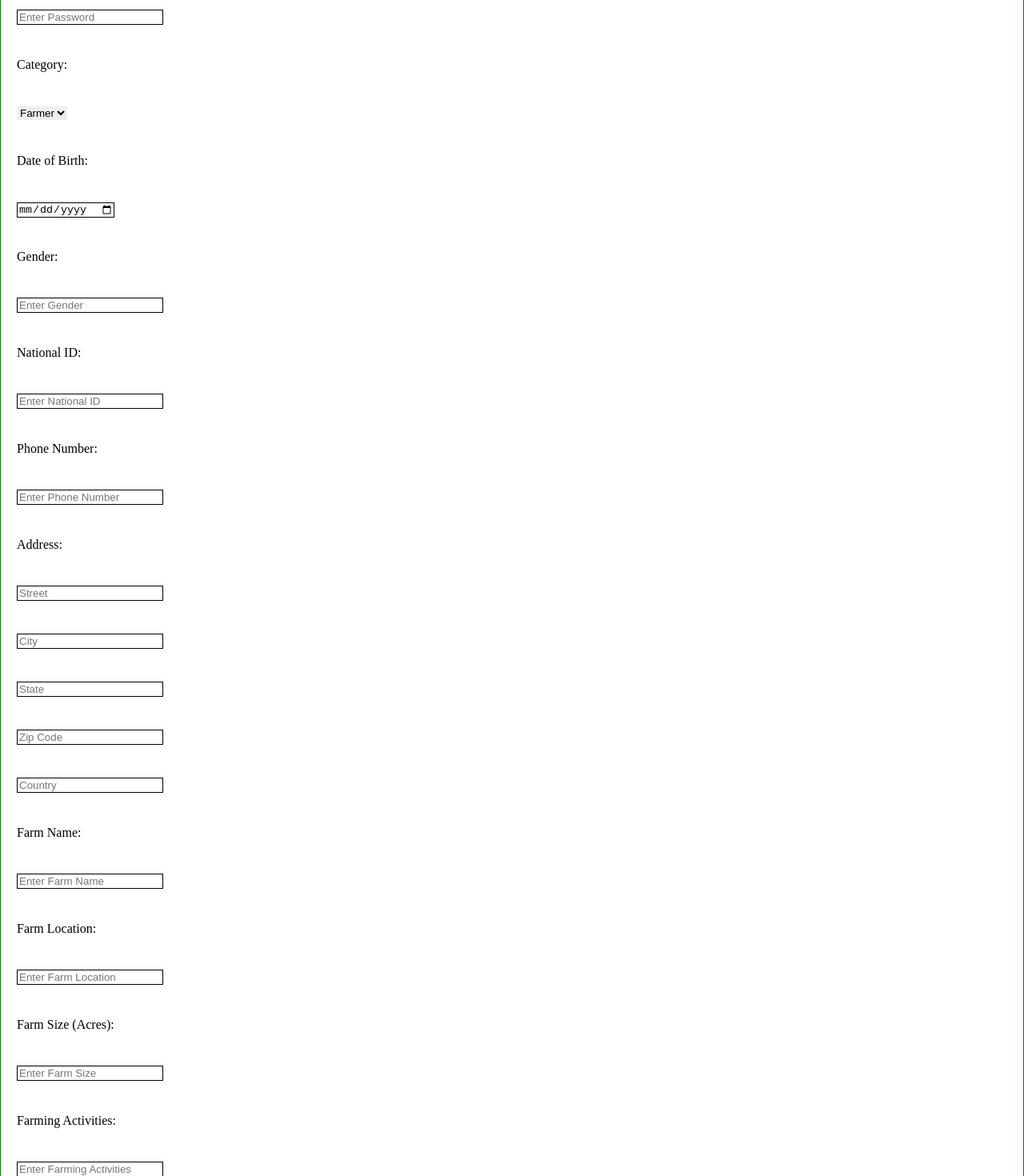
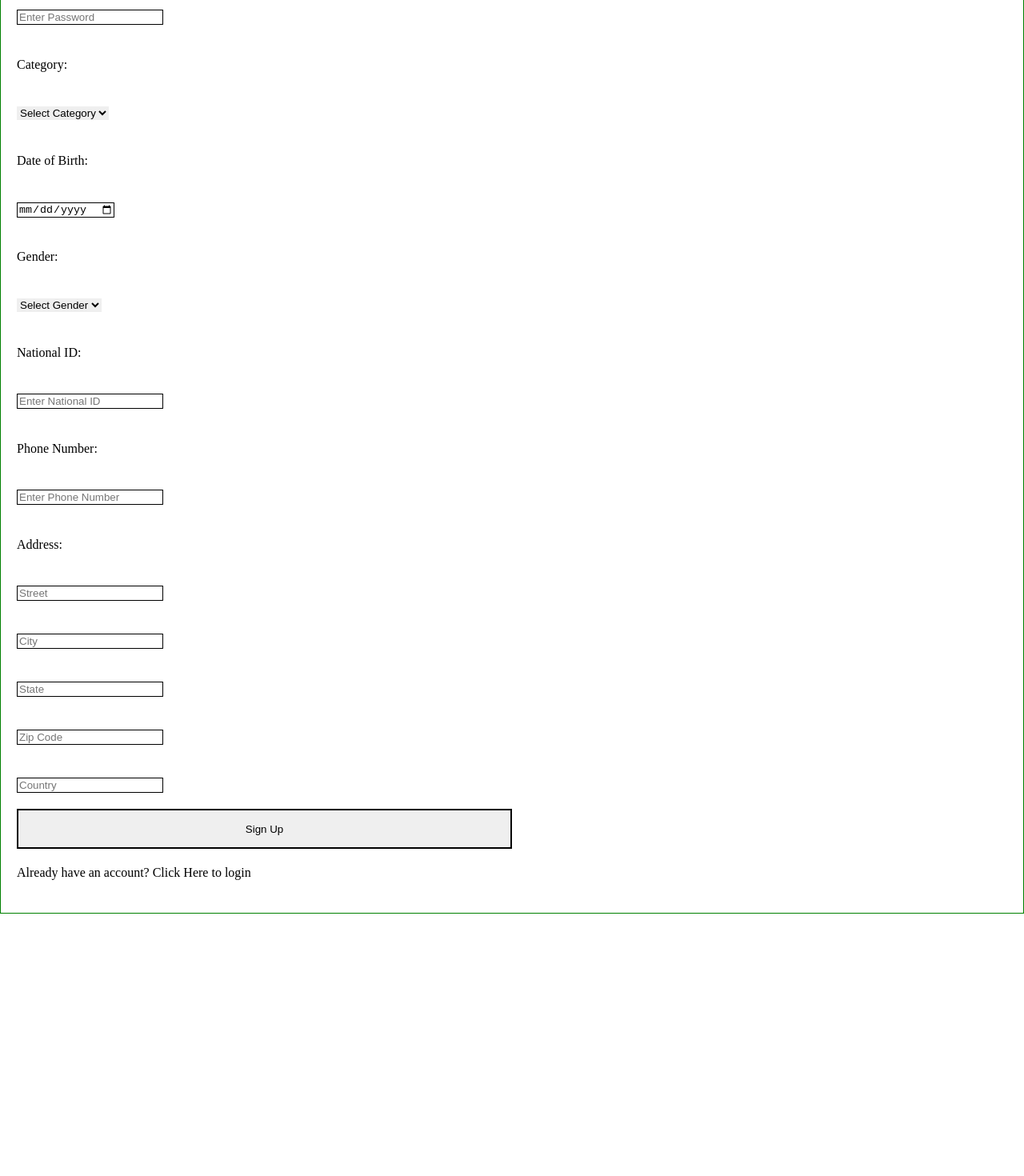
Before and after one commit to SoulNikhar/Woolfy, a React (Create React App) app: page /signup in a window 1280 px wide. Shown: the part 440-1910 px from the top of the page at 80% size. After the commit the page ends 1582 px from the top, so only its background shows below. Built offline with nearby package versions, Linux system fonts and the light colour scheme.

Commit message:
update signup algorithm

```diff
--- a/src/components/SignUp.js
+++ b/src/components/SignUp.js
@@ -6,7 +6,7 @@ const SignUp = () => {
   const [name, setName] = useState("");
   const [email, setEmail] = useState("");
   const [password, setPassword] = useState("");
-  const [category, setCategory] = useState("farmer"); // Default category is "farmer"
+  const [category, setCategory] = useState("");
   const [dateOfBirth, setDateOfBirth] = useState("");
   const [gender, setGender] = useState("");
   const [nationalID, setNationalID] = useState("");
@@ -14,7 +14,7 @@ const SignUp = () => {
   const [street, setStreet] = useState("");
   const [city, setCity] = useState("");
   const [state, setState] = useState("");
-  const [zipCode, setZipCode] = useState("");
+  const [pinCode, setpinCode] = useState("");
   const [country, setCountry] = useState("");
   const [farmName, setFarmName] = useState("");
   const [farmLocation, setFarmLocation] = useState("");
@@ -24,9 +24,10 @@ const SignUp = () => {
   const [processingFacilities, setProcessingFacilities] = useState("");
   const [productionPractices, setProductionPractices] = useState("");
   const [specializations, setSpecializations] = useState([]);
+
   const navigator = useNavigate();
 
-  // ------------ Already Signed Up --------------
+  // Already Signed Up
   useEffect(() => {
     const auth = localStorage.getItem("user");
     if (auth) {
@@ -34,19 +35,15 @@ const SignUp = () => {
     }
   });
 
-  const handleCategoryChange = (event) => {
-    setCategory(event.target.value);
-  };
-
-  const handleSpecializationChange = (event) => {
-    setSpecializations(event.target.value.split(",").map((s) => s.trim()));
+  const handleSpecializationChange = (e) => {
+    setSpecializations(e.target.value.split(","));
   };
 
   const collectData = async () => {
-    console.log("this is from collection ");
-    // ----------- MongoDB connection -----------------
+    // MongoDB connection
     if (
-      name !== "" &&
+      category === "farmer"
+        ? name !== "" &&
           email !== "" &&
           password !== "" &&
           category !== "" &&
@@ -57,15 +54,26 @@ const SignUp = () => {
           street !== "" &&
           city !== "" &&
           state !== "" &&
-      zipCode !== "" &&
+          pinCode !== "" &&
           country !== "" &&
           farmName !== "" &&
           farmLocation !== "" &&
           farmSize !== "" &&
           farmingActivities !== "" &&
-      experienceYears !== "" &&
-      processingFacilities !== "" &&
-      productionPractices !== ""
+          experienceYears !== ""
+        : name !== "" &&
+          email !== "" &&
+          password !== "" &&
+          category !== "" &&
+          dateOfBirth !== "" &&
+          gender !== "" &&
+          nationalID !== "" &&
+          phoneNumber !== "" &&
+          street !== "" &&
+          city !== "" &&
+          state !== "" &&
+          pinCode !== "" &&
+          country !== ""
     ) {
       const userData = {
         name,
@@ -83,29 +91,46 @@ const SignUp = () => {
             street,
             city,
             state,
-            zipCode,
+            pinCode,
             country,
           },
         },
-        farmInfo: {
+      };
+      if (category === "buyer" || category === "producer") {
+        userData.farmInfo = {
+          farmName: null,
+          farmLocation: null,
+          farmSize: null,
+          farmingActivities: null,
+          experienceYears: null,
+        };
+        userData.woolInfo = {
+          animalType: null,
+          animalCount: null,
+          processingFacilities: null,
+          productionPractices: null,
+          specializations: [],
+        };
+      }
+
+      if (category === "farmer") {
+        userData.farmInfo = {
           farmName,
           farmLocation,
-          farmSize,
+          farmSize: Number(farmSize),
           farmingActivities,
-          experienceYears,
-        },
-        woolInfo: {},
-      };
-
-      // Include woolInfo only for the "farmer" category
-      if (category === "farmer") {
-        userData.woolInfo = {
+          experienceYears: Number(experienceYears),
+          woolInfo: {
+            animalType: "",
+            animalCount: 0,
             processingFacilities,
             productionPractices,
             specializations,
+          },
         };
       }
 
+      // Send userData to the server
       let result = await fetch("http://localhost:5000/signup", {
         method: "post",
         body: JSON.stringify(userData),
@@ -113,17 +138,15 @@ const SignUp = () => {
           "Content-Type": "application/json",
         },
       });
-
       result = await result.json();
 
-      // --------------------Local Storage------------------
+      // Local Storage
       localStorage.setItem("user", JSON.stringify(result));
 
-      // ---------------- Render to Home page -----------------
+      // Render to Home page
       navigator("/");
     } else {
       alert("Please enter all required fields");
-      navigator("/signup");
     }
   };
 
@@ -141,7 +164,7 @@ const SignUp = () => {
             onChange={(e) => {
               setName(e.target.value);
             }}
-          />
+          ></input>
         </div>
         <p>Email:</p>
         <div>
@@ -153,7 +176,7 @@ const SignUp = () => {
             onChange={(e) => {
               setEmail(e.target.value);
             }}
-          />
+          ></input>
         </div>
         <p>Password:</p>
         <div>
@@ -169,10 +192,17 @@ const SignUp = () => {
         </div>
         <p>Category:</p>
         <div>
-          <select value={category} onChange={handleCategoryChange}>
+          <select
+            className="inputBox"
+            value={category}
+            onChange={(e) => {
+              setCategory(e.target.value);
+            }}
+          >
+            <option value="">Select Category</option>
             <option value="farmer">Farmer</option>
             <option value="buyer">Buyer</option>
-            <option value="seller">Seller</option>
+            <option value="producer">producer</option>
           </select>
         </div>
         <p>Date of Birth:</p>
@@ -180,6 +210,7 @@ const SignUp = () => {
           <input
             className="inputBox"
             type="date"
+            placeholder="Date of Birth"
             value={dateOfBirth}
             onChange={(e) => {
               setDateOfBirth(e.target.value);
@@ -188,15 +219,17 @@ const SignUp = () => {
         </div>
         <p>Gender:</p>
         <div>
-          <input
+          <select
             className="inputBox"
-            type="text"
-            placeholder="Enter Gender"
             value={gender}
             onChange={(e) => {
               setGender(e.target.value);
             }}
-          />
+          >
+            <option value="">Select Gender</option>
+            <option value="male">male</option>
+            <option value="female">female</option>
+          </select>
         </div>
         <p>National ID:</p>
         <div>
@@ -261,9 +294,9 @@ const SignUp = () => {
             className="inputBox"
             type="text"
             placeholder="Zip Code"
-            value={zipCode}
+            value={pinCode}
             onChange={(e) => {
-              setZipCode(e.target.value);
+              setpinCode(e.target.value);
             }}
           />
         </div>
@@ -278,6 +311,8 @@ const SignUp = () => {
             }}
           />
         </div>
+        {category === "farmer" && (
+          <>
             <p>Farm Name:</p>
             <div>
               <input
@@ -302,7 +337,7 @@ const SignUp = () => {
                 }}
               />
             </div>
-        <p>Farm Size (Acres):</p>
+            <p>Farm Size (in acres):</p>
             <div>
               <input
                 className="inputBox"
@@ -338,8 +373,6 @@ const SignUp = () => {
                 }}
               />
             </div>
-        {category === "farmer" && (
-          <div>
             <p>Processing Facilities:</p>
             <div>
               <input
@@ -374,7 +407,7 @@ const SignUp = () => {
                 onChange={handleSpecializationChange}
               />
             </div>
-          </div>
+          </>
         )}
         <button type="button" onClick={collectData}>
           Sign Up
```
Lines whose indentation alone changed are shown as unchanged.
